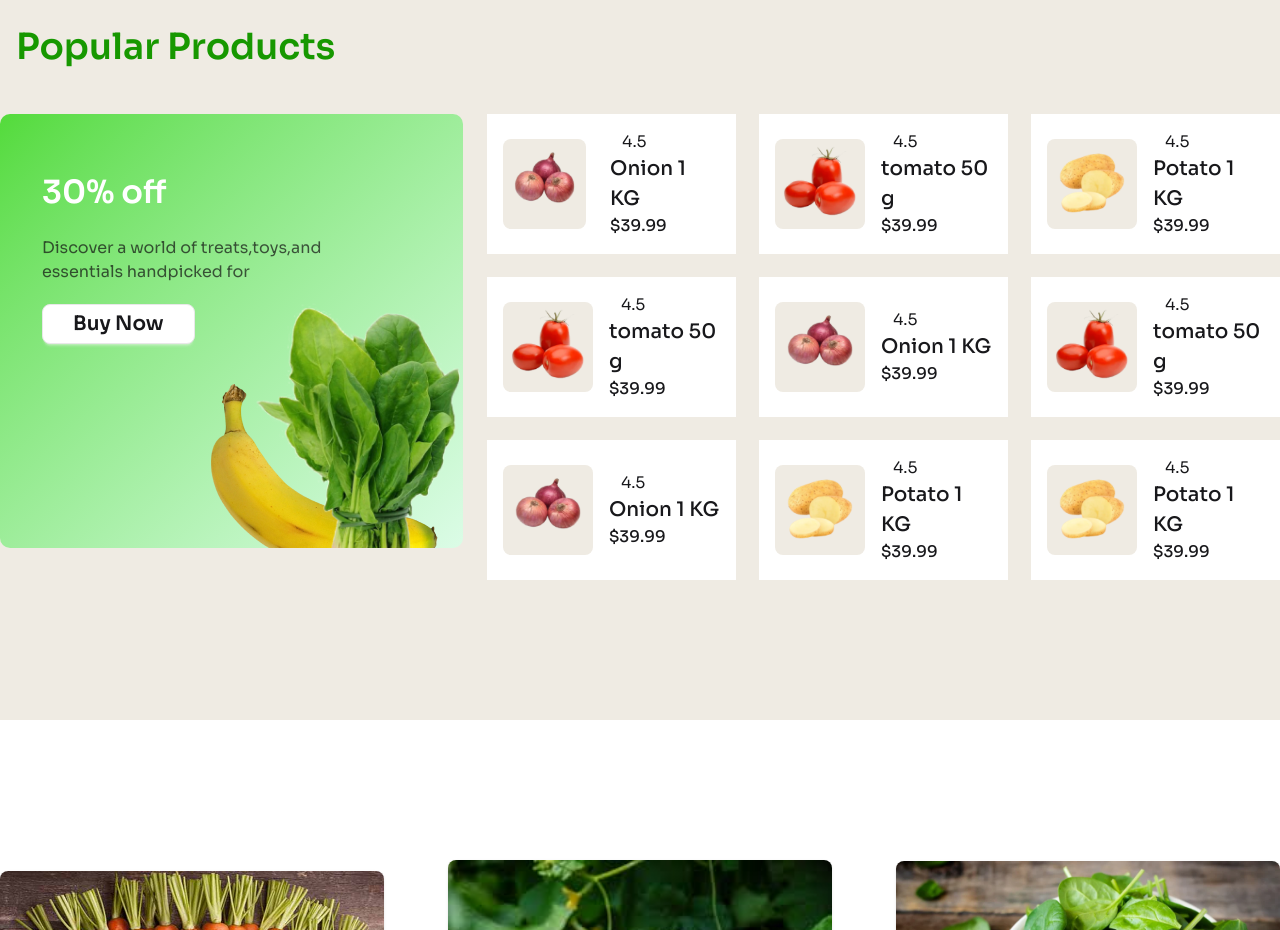
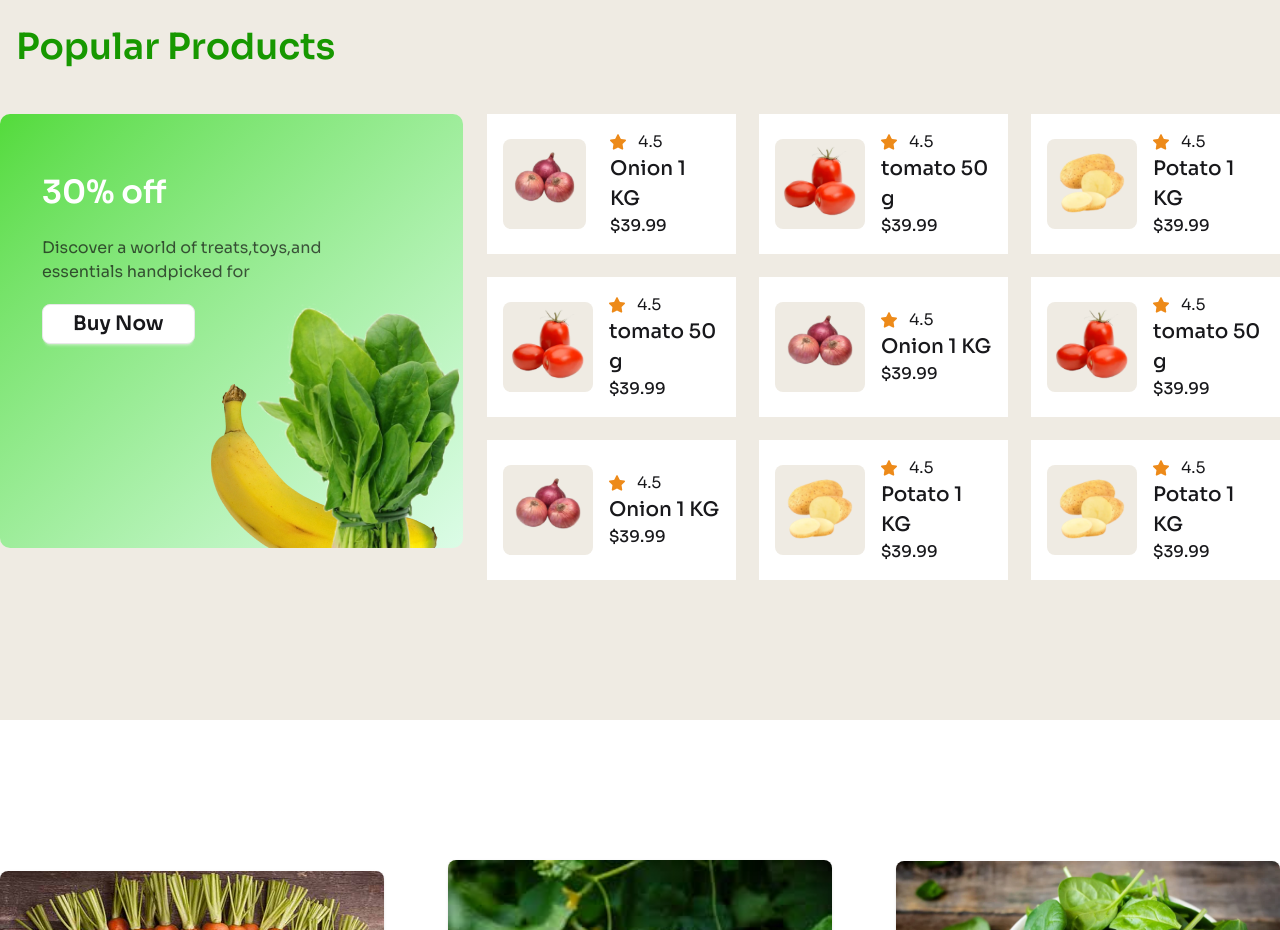
Before and after one commit to abdur123-drop/assingnment-03, a plain HTML site: page index.html in a window 1280 px wide. Shown: the part 2120-3050 px from the top of the page. Drawn offline with nearby package versions, Linux system fonts and the light colour scheme.

Commit message:
complete

```diff
--- a/index.html
+++ b/index.html
@@ -125,7 +125,7 @@
                                 </div>
                                 <div class="px-2">
                                     <div class="flex gap-[12px]">
-                                        <img src="c2-assets/star.svg" alt="">
+                                        <img src="c2-assets/star-svgrepo-com.svg" alt="" class="w-4">
                                         <p class="lg:text-[16px] text-[10px]">4.5</p>
                                     </div>
                                     <h4 class=" lg:text-[20px] text-[10px] font-medium">Onion 1 KG</h4>
@@ -138,7 +138,7 @@
                                 [50px] bg-orange rounded-lg">
                                 <div>
                                     <div class="flex gap-[12px]">
-                                        <img src="c2-assets/star.svg" alt="">
+                                        <img src="c2-assets/star-svgrepo-com.svg" alt="" class="w-4">
                                         <p class="lg:text-[16px] text-[10px]">4.5</p>
                                     </div>
                                     <h4 class="lg:text-[20px] text-[10px] font-medium">tomato 50 g</h4>
@@ -151,7 +151,7 @@
                                     class="lg:w-[90px] lg:h-[90px] w-[50px] h-[50px] bg-orange rounded-lg">
                                 <div>
                                     <div class="flex gap-[12px]">
-                                        <img src="c2-assets/star.svg" alt="">
+                                        <img src="c2-assets/star-svgrepo-com.svg" alt="" class="w-4">
                                         <p class="lg:text-[16px] text-[10px]">4.5</p>
                                     </div>
                                     <h4 class="lg:text-[20px] text-[10px] font-medium">Potato 1 KG</h4>
@@ -164,7 +164,7 @@
                                     class="lg:w-[90px] lg:h-[90px] w-[50px] h-[50px] bg-orange rounded-lg">
                                 <div>
                                     <div class="flex gap-[12px]">
-                                        <img src="c2-assets/star.svg" alt="">
+                                        <img src="c2-assets/star-svgrepo-com.svg" alt="" class="w-4">
                                         <p class="lg:text-[16px] text-[10px]">4.5</p>
                                     </div>
                                     <h4 class="lg:text-[20px] text-[10px] font-medium">tomato 50 g</h4>
@@ -177,7 +177,7 @@
                                     class="lg:w-[90px] lg:h-[90px] w-[50px] h-[50px] bg-orange rounded-lg">
                                 <div>
                                     <div class="flex gap-[12px]">
-                                        <img src="c2-assets/star.svg" alt="">
+                                        <img src="c2-assets/star-svgrepo-com.svg" alt="" class="w-4">
                                         <p class="lg:text-[16px] text-[10px]">4.5</p>
                                     </div>
                                     <h4 class="lg:text-[20px] text-[10px] font-medium">Onion 1 KG</h4>
@@ -190,7 +190,7 @@
                                     class="lg:w-[90px] lg:h-[90px] w-[50px] h-[50px] bg-orange rounded-lg">
                                 <div>
                                     <div class="flex gap-[12px]">
-                                        <img src="c2-assets/star.svg" alt="">
+                                        <img src="c2-assets/star-svgrepo-com.svg" alt="" class="w-4">
                                         <p class="lg:text-[16px] text-[10px]">4.5</p>
                                     </div>
                                     <h4 class="lg:text-[20px] text-[10px] font-medium">tomato 50 g</h4>
@@ -203,7 +203,7 @@
                                     class="lg:w-[90px] lg:h-[90px] w-[50px] h-[50px] bg-orange rounded-lg">
                                 <div>
                                     <div class="flex gap-[12px]">
-                                        <img src="c2-assets/star.svg" alt="">
+                                        <img src="c2-assets/star-svgrepo-com.svg" alt="" class="w-4">
                                         <p class="lg:text-[16px] text-[10px]">4.5</p>
                                     </div>
                                     <h4 class="lg:text-[20px] text-[10px] font-medium">Onion 1 KG</h4>
@@ -216,7 +216,7 @@
                                     class="lg:w-[90px] lg:h-[90px] w-[50px] h-[50px] bg-orange rounded-lg">
                                 <div>
                                     <div class="flex gap-[12px]">
-                                        <img src="c2-assets/star.svg" alt="">
+                                        <img src="c2-assets/star-svgrepo-com.svg" alt="" class="w-4">
                                         <p class="lg:text-[16px] text-[10px]">4.5</p>
                                     </div>
                                     <h4 class="lg:text-[20px] text-[10px] font-medium">Potato 1 KG</h4>
@@ -229,7 +229,7 @@
                                     class="lg:w-[90px] lg:h-[90px] w-[50px] h-[50px] bg-orange rounded-lg">
                                 <div>
                                     <div class="flex gap-[12px]">
-                                        <img src="c2-assets/star.svg" alt="">
+                                        <img src="c2-assets/star-svgrepo-com.svg" alt="" class="w-4">
                                         <p class="lg:text-[16px] text-[10px]">4.5</p>
                                     </div>
                                     <h4 class="lg:text-[20px] text-[10px] font-medium">Potato 1 KG</h4>
```
Also changed, not shown: c2-assets/star-svgrepo-com.svg (added).
